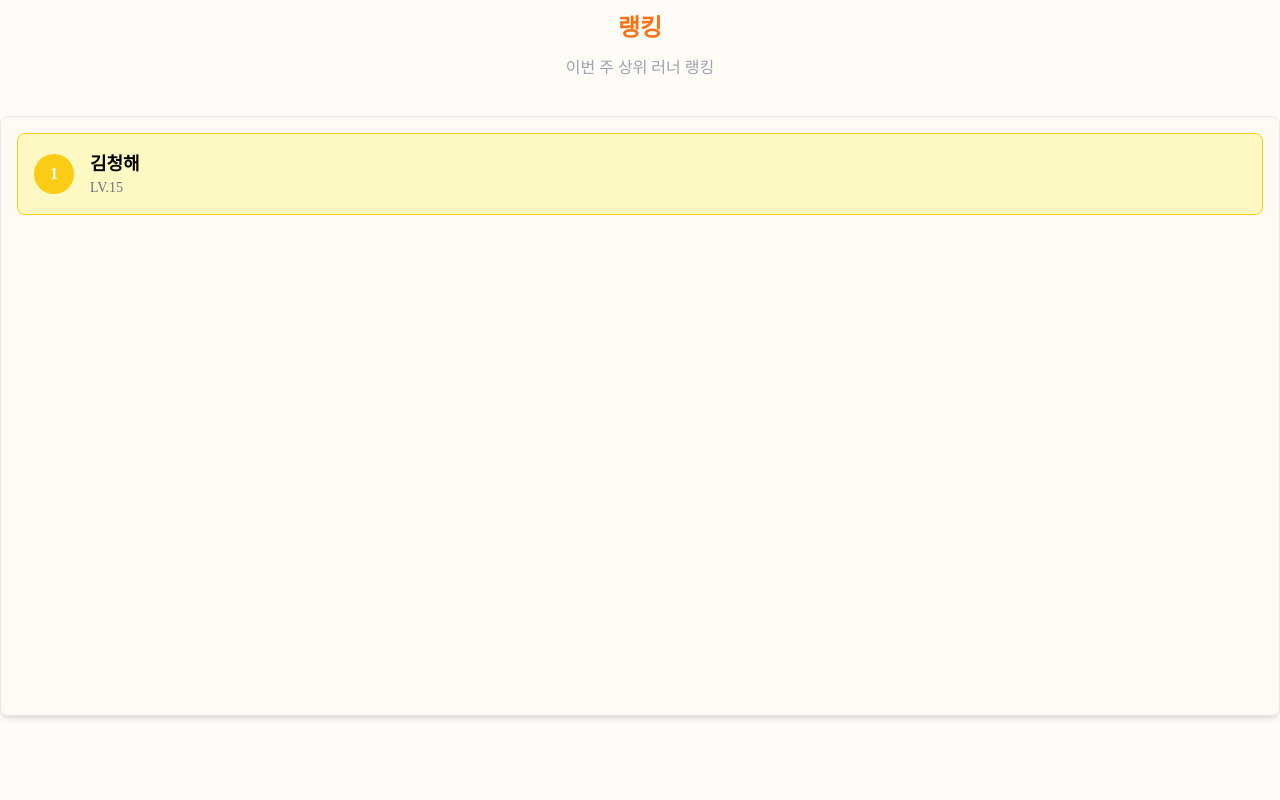
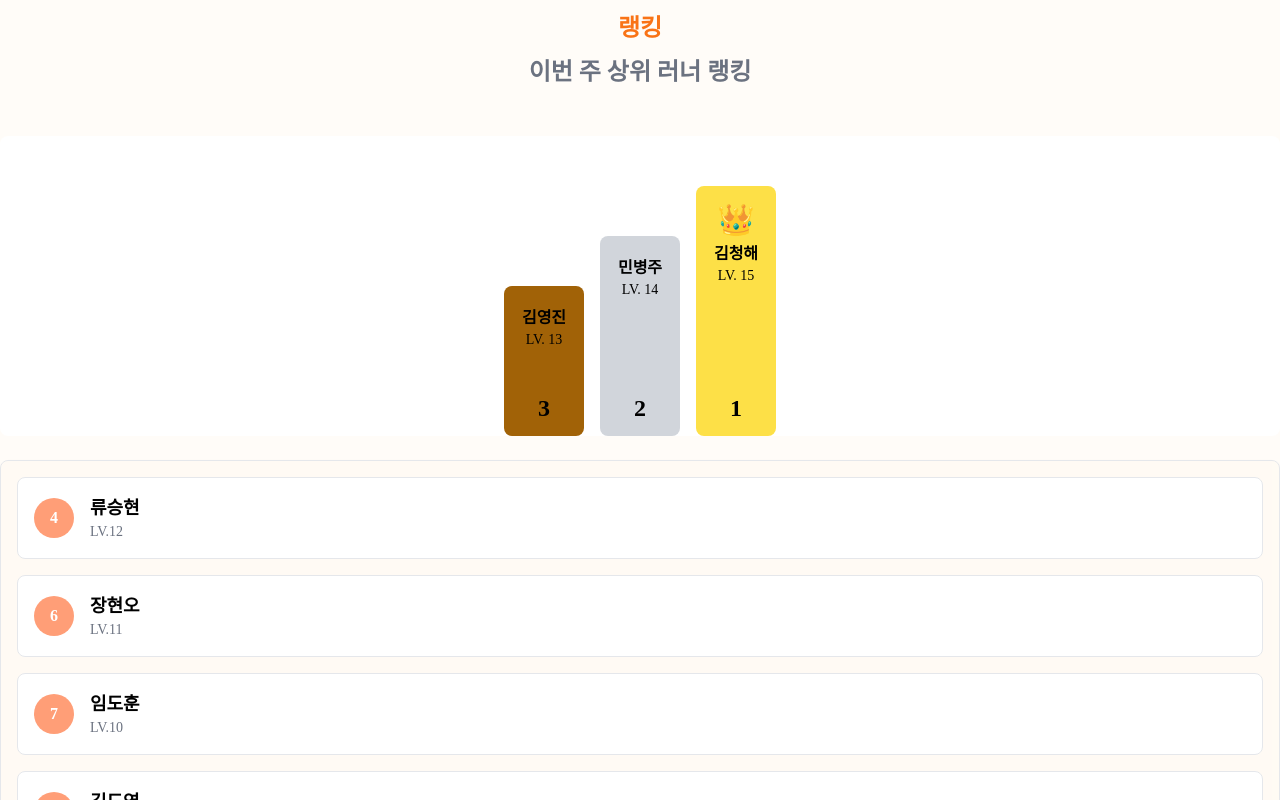
Before and after one commit to 111jjj111/runnershigh_web, a React (Create React App) app: page /ranking in a window 1280 px wide. Shown: the top 800 px of the page. Built offline with nearby package versions, Linux system fonts and the light colour scheme; no server answers; a web font is replaced by a local one.

Commit message:
미션페이지 디자인 변경, 랭킹페이지 디자인 변경, 백엔드URL변경

```diff
--- a/src/CreatePost.tsx
+++ b/src/CreatePost.tsx
@@ -40,7 +40,7 @@ const CreatePost: React.FC = () => {
 
       // Axios POST 요청
       const response = await axios.post(
-        "http://113.198.230.24:3338/board/create",
+        "https://port-0-runnershigh-bakc-m46t6c3j50881cf3.sel4.cloudtype.app/board/create",
         sendData,
         {
           headers: { Authorization: `Bearer ${token}` }, // 헤더에 토큰 추가
--- a/src/PostList.tsx
+++ b/src/PostList.tsx
@@ -26,7 +26,7 @@ const PostList: React.FC = () => {
       try {
         // API 호출
         const response = await axios.get(
-          `http://example.com/api/posts/${postId}`, // 실제 API URL
+          `https://port-0-runnershigh-bakc-m46t6c3j50881cf3.sel4.cloudtype.app/${postId}`, // 실제 API URL
           {
             headers: {
               Authorization: `Bearer ${token}`, // 인증 토큰 추가
--- a/src/RankingList.tsx
+++ b/src/RankingList.tsx
@@ -1,75 +1,86 @@
-import axios from "axios";
-import React, { useEffect, useState } from "react";
+import React from "react";
 
 interface RankingList {
-  ranker: number;
-  userName: string;
-  level: number;
+  name: string;
+  level: string;
+  position: number;
 }
 
 const RankingPage: React.FC = () => {
-  const [ranking, setRanking] = useState<Array<RankingList>>([
-    { ranker: 1, userName: "김청해", level: 15 },
-  ]);
-
-  const getRanking = async () => {
-    try {
-      const response = await axios.get(
-        "http://113.198.230.24:3338/ranking/top"
-      );
-      const data: Array<RankingList> = await response.data;
-
-      setRanking(data);
-    } catch (error) {
-      console.error("Ranking Top API Error : " + error);
-    }
-  };
-
-  useEffect(() => {
-    getRanking();
-  }, []);
+  const ranking: RankingList[] = [
+    { name: "김영진", level: "13", position: 3 },
+    { name: "민병주", level: "14", position: 2 },
+    { name: "김청해", level: "15", position: 1 },
+    { name: "류승현", level: "12", position: 4 },
+    { name: "장현오", level: "11", position: 6 },
+    { name: "임도훈", level: "10", position: 7 },
+    { name: "김도영", level: "09", position: 9 },
+    { name: "오유진", level: "08", position: 10 },
+    { name: "박지훈", level: "07", position: 11 },
+  ];
 
   return (
     <div className="min-h-screen w-full bg-orange-50/40">
       {/* Page Header */}
       <div className="text-center mb-6 py-3">
         <h1 className="text-2xl font-bold text-orange-500 mb-3">랭킹</h1>
-        <p className="text-gray-400">이번 주 상위 러너 랭킹</p>
+        <h1 className="text-2xl font-bold text-gray-500 mb-3">
+          이번 주 상위 러너 랭킹
+        </h1>
+      </div>
+
+      {/* Leaderboard Section */}
+      <div className="flex justify-center items-end space-x-4 h-[300px] mb-6 bg-white rounded-lg">
+        {ranking.slice(0, 3).map((person) => (
+          <div
+            key={person.position}
+            style={{
+              height:
+                person.position === 3
+                  ? "150px"
+                  : person.position === 2
+                  ? "200px"
+                  : "250px",
+            }}
+            className={`w-[80px] rounded-lg flex flex-col justify-between items-center ${
+              person.position === 3
+                ? "bg-yellow-700"
+                : person.position === 2
+                ? "bg-gray-300"
+                : "bg-yellow-300"
+            }`}
+          >
+            {/* 그래프 텍스트 */}
+            <div className="p-4 text-center text-black flex flex-col items-center">
+              {/* 이모지 */}
+              <div className="text-3xl mb-1">
+                {person.position === 1 && "👑"}
+              </div>
+              {/* 이름 및 기타 정보 */}
+              <p className="text-3 font-bold">{person.name}</p>
+              <p className="text-sm">LV. {person.level}</p>
+            </div>
+            {/* 순위 */}
+            <div className="text-center text-2xl font-bold mb-3">
+              {person.position}
+            </div>
+          </div>
+        ))}
       </div>
 
       {/* Scrollable Ranking List */}
       <div className="w-full h-[600px] overflow-y-auto space-y-4 bg-orange-50/40 p-4 rounded-lg shadow-md border mt-2">
-        {ranking.length !== 0 &&
-          ranking.map((person, index) => (
+        {ranking.slice(3).map((person, index) => (
           <div
             key={index}
-              className={`flex items-center justify-between p-4 border rounded-lg ${
-                index === 0
-                  ? "bg-yellow-100 border-yellow-400"
-                  : index === 1
-                  ? "bg-gray-200 border-gray-400"
-                  : index === 2
-                  ? "bg-[#dcbe9e] border-[#6a4c24]"
-                  : "bg-white"
-              }`}
+            className="flex items-center justify-between p-4 border rounded-lg bg-white"
           >
-              {/* Rank */}
             <div className="flex items-center">
-                <div
-                  className={`w-10 h-10 flex items-center justify-center font-bold rounded-full text-white ${
-                    index === 0
-                      ? "bg-yellow-400"
-                      : index === 1
-                      ? "bg-gray-400"
-                      : index === 2
-                      ? "bg-[#ad8a56]"
-                      : "bg-[#FF9E77]"
-                  }`}
-                >
-                  {index + 1}
+              <div className="w-10 h-10 flex items-center justify-center font-bold rounded-full text-white bg-[#FF9E77]">
+                {person.position}
               </div>
               <div className="ml-4">
-                  <p className="text-lg font-bold">{person.userName}</p>
+                <p className="text-lg font-bold">{person.name}</p>
                 <p className="text-sm text-gray-500">LV.{person.level}</p>
               </div>
             </div>
```
Lines whose indentation alone changed are shown as unchanged.
